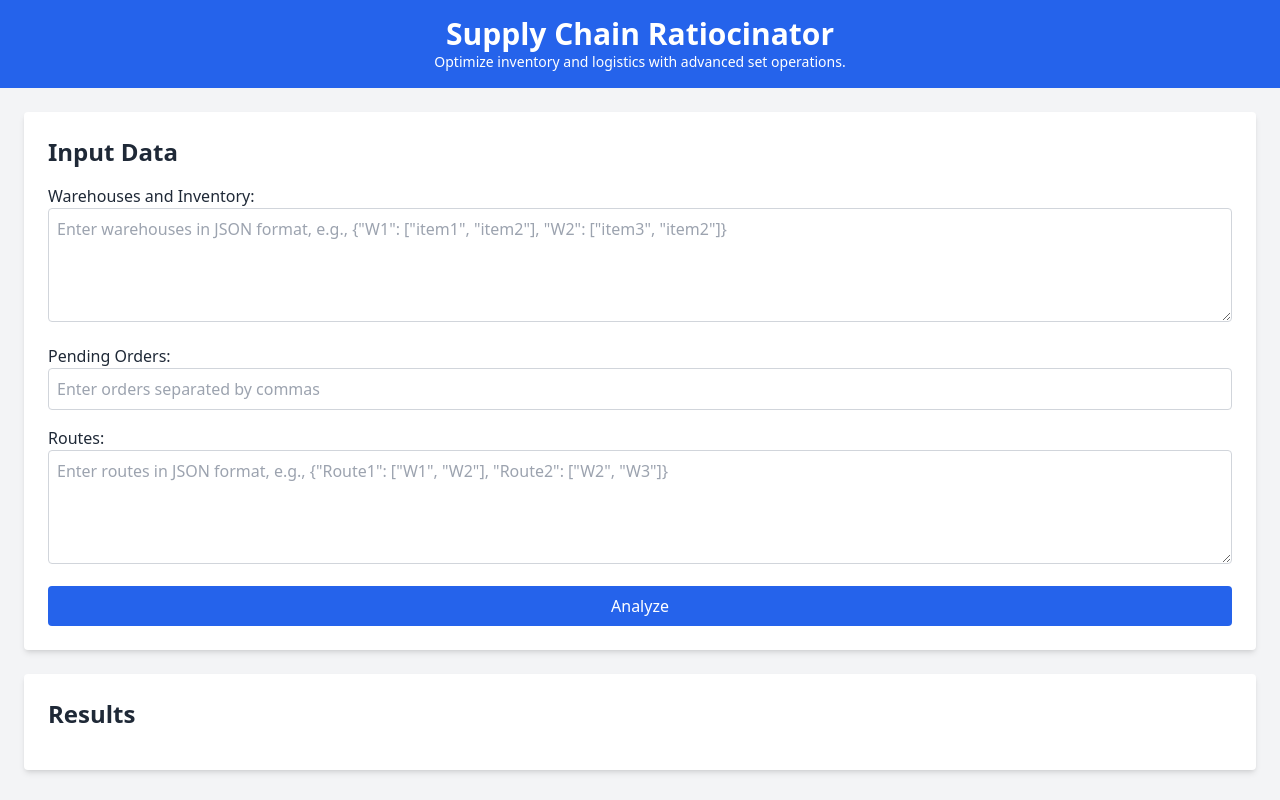
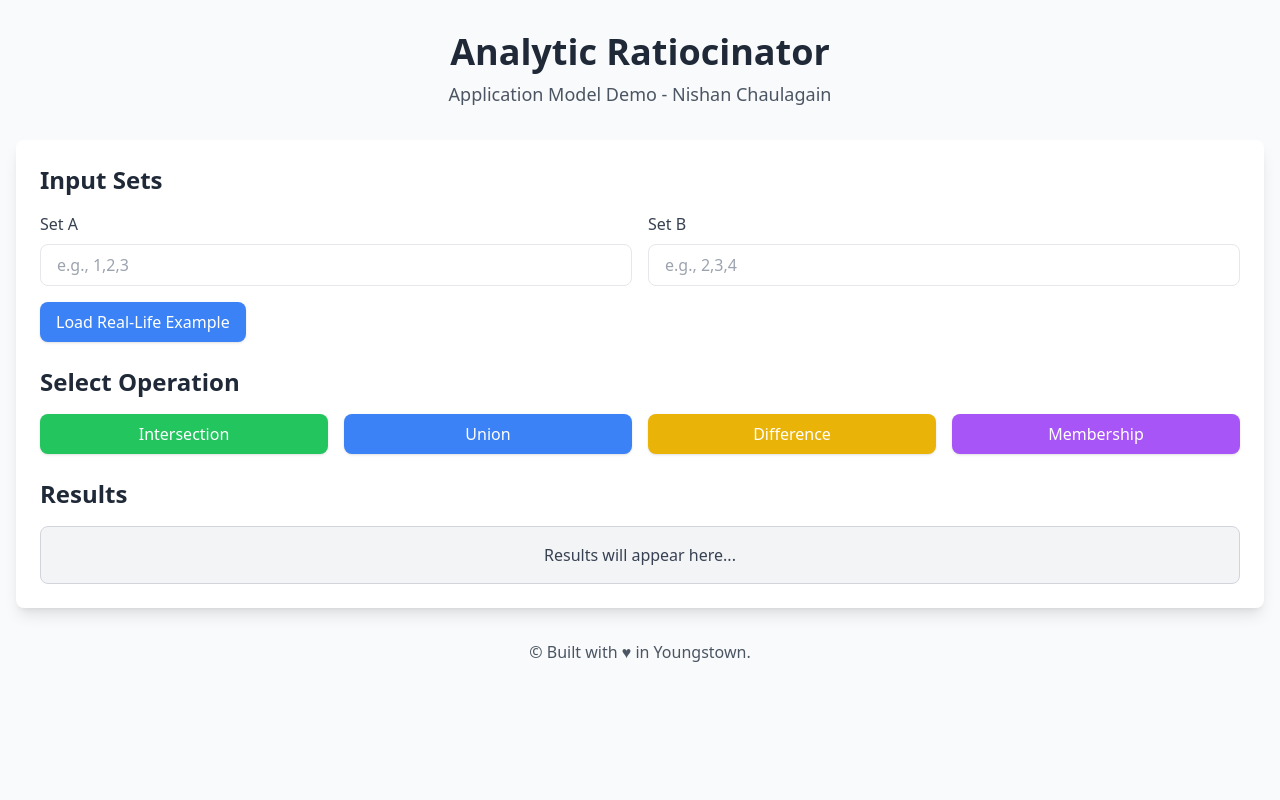
Before and after one commit to nishanchx/analytic-ratiocinator, a plain HTML site: page index.html in a window 1280 px wide. Drawn offline with nearby package versions, Linux system fonts and the light colour scheme.

Commit message:
Add files via upload

```diff
--- a/index.html
+++ b/index.html
@@ -3,62 +3,160 @@
 <head>
     <meta charset="UTF-8">
     <meta name="viewport" content="width=device-width, initial-scale=1.0">
-  <title>Advanced Analytic Ratiocinator</title>
+    <title>Analytic Ratiocinator</title>
     <script src="https://cdn.tailwindcss.com"></script>
 </head>
-<body class="bg-gray-100 text-gray-800">
-
+<body class="bg-gray-50 font-sans">
+    <div class="container mx-auto px-4 py-8">
         <!-- Header -->
-  <header class="bg-blue-600 text-white p-4 text-center">
-    <h1 class="text-3xl font-bold">Supply Chain Ratiocinator</h1>
-    <p class="text-sm">Optimize inventory and logistics with advanced set operations.</p>
+        <header class="text-center mb-8">
+            <h1 class="text-4xl font-bold text-gray-800">Analytic Ratiocinator</h1>
+            <p class="text-lg text-gray-600 mt-2">Application Model Demo - Nishan Chaulagain</p>
         </header>
 
         <!-- Main Content -->
-  <main class="p-6">
+        <main class="bg-white shadow-lg rounded-lg p-6">
             <!-- Input Section -->
-    <div class="bg-white shadow-md rounded p-6">
-      <h2 class="text-2xl font-semibold mb-4">Input Data</h2>
-      <form id="inputForm" class="space-y-4">
-        <!-- Warehouses -->
+            <section class="mb-6">
+                <h2 class="text-2xl font-semibold text-gray-800 mb-4">Input Sets</h2>
+                <div class="grid grid-cols-1 md:grid-cols-2 gap-4">
                     <div>
-          <label for="warehouses" class="block font-medium">Warehouses and Inventory:</label>
-          <textarea id="warehouses" rows="4"
-                    placeholder='Enter warehouses in JSON format, e.g., {"W1": ["item1", "item2"], "W2": ["item3", "item2"]}'
-                    class="w-full p-2 border border-gray-300 rounded"></textarea>
+                        <label for="setA" class="block text-gray-700 font-medium">Set A</label>
+                        <input type="text" id="setA" class="w-full mt-2 px-4 py-2 border rounded-lg focus:outline-none focus:ring focus:ring-green-300" placeholder="e.g., 1,2,3">
+                    </div>
+                    <div>
+                        <label for="setB" class="block text-gray-700 font-medium">Set B</label>
+                        <input type="text" id="setB" class="w-full mt-2 px-4 py-2 border rounded-lg focus:outline-none focus:ring focus:ring-green-300" placeholder="e.g., 2,3,4">
+                    </div>
+                </div>
+                <button onclick="loadExample()" class="mt-4 bg-blue-500 text-white px-4 py-2 rounded-lg shadow hover:bg-blue-600 focus:outline-none focus:ring focus:ring-blue-300">
+                    Load Real-Life Example
+                </button>
+            </section>
+
+            <!-- Operations Section -->
+            <section class="mb-6">
+                <h2 class="text-2xl font-semibold text-gray-800 mb-4">Select Operation</h2>
+                <div class="grid grid-cols-1 md:grid-cols-2 lg:grid-cols-4 gap-4">
+                    <button onclick="performOperation('intersection')" class="bg-green-500 text-white px-4 py-2 rounded-lg shadow hover:bg-green-600 focus:outline-none focus:ring focus:ring-green-300">
+                        Intersection
+                    </button>
+                    <button onclick="performOperation('union')" class="bg-blue-500 text-white px-4 py-2 rounded-lg shadow hover:bg-blue-600 focus:outline-none focus:ring focus:ring-blue-300">
+                        Union
+                    </button>
+                    <button onclick="performOperation('difference')" class="bg-yellow-500 text-white px-4 py-2 rounded-lg shadow hover:bg-yellow-600 focus:outline-none focus:ring focus:ring-yellow-300">
+                        Difference
+                    </button>
+                    <button onclick="openMembershipModal()" class="bg-purple-500 text-white px-4 py-2 rounded-lg shadow hover:bg-purple-600 focus:outline-none focus:ring focus:ring-purple-300">
+                        Membership
+                    </button>
+                </div>
+            </section>
+
+            <!-- Output Section -->
+            <section>
+                <h2 class="text-2xl font-semibold text-gray-800 mb-4">Results</h2>
+                <div id="output" class="w-full bg-gray-100 border border-gray-300 rounded-lg p-4 text-gray-700 text-center">
+                    Results will appear here...
+                </div>
+            </section>
+        </main>
+
+        <!-- Modal -->
+        <div id="membershipModal" class="fixed inset-0 bg-gray-900 bg-opacity-50 flex items-center justify-center hidden">
+            <div class="bg-white rounded-lg p-6 w-96">
+                <h3 class="text-lg font-bold text-gray-800 mb-4">Membership Check</h3>
+                <label for="membershipElement" class="block text-gray-700 font-medium mb-2">Enter an element to check in Set A:</label>
+                <input type="text" id="membershipElement" class="w-full px-4 py-2 border rounded-lg focus:outline-none focus:ring focus:ring-green-300 mb-4" placeholder="e.g., 2">
+                <div class="flex justify-end gap-4">
+                    <button onclick="closeMembershipModal()" class="bg-gray-300 text-gray-800 px-4 py-2 rounded-lg hover:bg-gray-400">Cancel</button>
+                    <button onclick="checkMembership()" class="bg-purple-500 text-white px-4 py-2 rounded-lg hover:bg-purple-600 focus:outline-none focus:ring focus:ring-purple-300">Check</button>
+                </div>
+            </div>
         </div>
 
-        <!-- Pending Orders -->
-        <div>
-          <label for="orders" class="block font-medium">Pending Orders:</label>
-          <input type="text" id="orders" placeholder="Enter orders separated by commas"
-                 class="w-full p-2 border border-gray-300 rounded">
+        <!-- Result Modal -->
+        <div id="resultModal" class="fixed inset-0 bg-gray-900 bg-opacity-50 flex items-center justify-center hidden">
+            <div class="bg-white rounded-lg p-6 w-96">
+                <h3 class="text-lg font-bold text-gray-800 mb-4">Operation Result</h3>
+                <p id="resultMessage" class="text-gray-700 mb-4"></p>
+                <button onclick="closeResultModal()" class="bg-blue-500 text-white px-4 py-2 rounded-lg hover:bg-blue-600 focus:outline-none focus:ring focus:ring-blue-300">
+                    Close
+                </button>
+            </div>
         </div>
 
-        <!-- Routes -->
-        <div>
-          <label for="routes" class="block font-medium">Routes:</label>
-          <textarea id="routes" rows="4"
-                    placeholder='Enter routes in JSON format, e.g., {"Route1": ["W1", "W2"], "Route2": ["W2", "W3"]}'
-                    class="w-full p-2 border border-gray-300 rounded"></textarea>
+        <!-- Footer -->
+        <footer class="text-center mt-8">
+            <p class="text-gray-600">&copy; Built with ♥ in Youngstown.</p>
+        </footer>
     </div>
 
-        <!-- Submit Button -->
-        <button type="button" id="processSets" class="w-full bg-blue-600 text-white p-2 rounded">
-          Analyze
-        </button>
-      </form>
-    </div>
+    <script>
+        function loadExample() {
+            const exampleA = "Apples, Bananas, Cherries";
+            const exampleB = "Bananas, Oranges, Apples";
+            document.getElementById("setA").value = exampleA;
+            document.getElementById("setB").value = exampleB;
+        }
 
-    <!-- Results Section -->
-    <div class="mt-6 bg-white shadow-md rounded p-6">
-      <h2 class="text-2xl font-semibold mb-4">Results</h2>
-      <div id="results" class="space-y-2">
-        <!-- Results will be displayed here -->
-      </div>
-    </div>
-  </main>
+        function openMembershipModal() {
+            document.getElementById("membershipModal").classList.remove("hidden");
+        }
 
+        function closeMembershipModal() {
+            document.getElementById("membershipModal").classList.add("hidden");
+        }
+
+        function checkMembership() {
+            const element = document.getElementById("membershipElement").value.trim();
+            const setA = new Set(
+                document.getElementById("setA").value.split(",").map(item => item.trim())
+            );
+
+            const result = setA.has(element);
+            showResult(`Is "${element}" ∈ A? ${result ? "True" : "False"}`);
+            closeMembershipModal();
+        }
+
+        function performOperation(operation) {
+            const setA = new Set(
+                document.getElementById("setA").value.split(",").map(item => item.trim())
+            );
+            const setB = new Set(
+                document.getElementById("setB").value.split(",").map(item => item.trim())
+            );
+            let result;
+
+            switch (operation) {
+                case "intersection":
+                    result = [...setA].filter(item => setB.has(item));
+                    showResult(`Intersection: { ${result.join(", ")} }`);
+                    break;
+
+                case "union":
+                    result = [...new Set([...setA, ...setB])];
+                    showResult(`Union: { ${result.join(", ")} }`);
+                    break;
+
+                case "difference":
+                    result = [...setA].filter(item => !setB.has(item));
+                    showResult(`Difference (A - B): { ${result.join(", ")} }`);
+                    break;
+
+                default:
+                    showResult("Invalid Operation");
+            }
+        }
+
+        function showResult(message) {
+            document.getElementById("resultMessage").textContent = message;
+            document.getElementById("resultModal").classList.remove("hidden");
+        }
+
+        function closeResultModal() {
+            document.getElementById("resultModal").classList.add("hidden");
+        }
+    </script>
 </body>
-<script src="app.js"></script>
 </html>
--- /dev/null
+++ b/style.css
@@ -0,0 +1,133 @@
+/* General Reset */
+body {
+    margin: 0;
+    padding: 0;
+    box-sizing: border-box;
+    font-family: 'Roboto', sans-serif;
+    background: #f8f9fa;
+    color: #333;
+}
+
+/* Wrapper for the App */
+.wrapper {
+    max-width: 960px;
+    margin: 0 auto;
+    padding: 20px;
+}
+
+/* Header Styling */
+.hero {
+    text-align: center;
+    background: linear-gradient(45deg, #4CAF50, #1E88E5);
+    color: white;
+    padding: 30px 20px;
+    border-radius: 8px;
+}
+
+.hero h1 {
+    margin: 0;
+    font-size: 2.5rem;
+}
+
+.hero p {
+    font-size: 1.2rem;
+    margin-top: 10px;
+}
+
+/* Content Styling */
+.content {
+    background: white;
+    border-radius: 8px;
+    box-shadow: 0 4px 10px rgba(0, 0, 0, 0.1);
+    padding: 20px;
+    margin-top: -40px;
+    position: relative;
+    z-index: 2;
+}
+
+/* Input Section */
+.input-section, .operations-section, .output-section {
+    margin-bottom: 20px;
+}
+
+.input-section h2, .operations-section h2, .output-section h2 {
+    margin-bottom: 15px;
+    font-size: 1.5rem;
+    color: #4CAF50;
+}
+
+.input-group {
+    margin-bottom: 10px;
+}
+
+label {
+    display: block;
+    font-weight: bold;
+    margin-bottom: 5px;
+    color: #555;
+}
+
+input {
+    width: 100%;
+    padding: 10px;
+    border: 1px solid #ddd;
+    border-radius: 5px;
+    font-size: 1rem;
+}
+
+input:focus {
+    outline: none;
+    border-color: #4CAF50;
+    box-shadow: 0 0 5px rgba(76, 175, 80, 0.5);
+}
+
+/* Operations Section */
+.operations {
+    display: flex;
+    justify-content: space-between;
+    flex-wrap: wrap;
+}
+
+.btn {
+    flex: 1 1 45%;
+    background: #4CAF50;
+    color: white;
+    padding: 10px 15px;
+    border: none;
+    border-radius: 5px;
+    font-size: 1rem;
+    cursor: pointer;
+    margin: 5px;
+    transition: background 0.3s ease;
+}
+
+.btn:hover {
+    background: #43a047;
+}
+
+.btn i {
+    margin-right: 8px;
+}
+
+/* Output Section */
+.output-box {
+    background: #f9f9f9;
+    border: 1px solid #ddd;
+    border-radius: 5px;
+    padding: 15px;
+    min-height: 50px;
+    display: flex;
+    align-items: center;
+    justify-content: center;
+    font-size: 1rem;
+    color: #555;
+    text-align: center;
+}
+
+/* Footer */
+footer {
+    text-align: center;
+    margin-top: 20px;
+    font-size: 0.9rem;
+    color: #777;
+}
```
Also changed, not shown: script.js (added, +40 -0 lines). Lines whose indentation alone changed are shown as unchanged.
